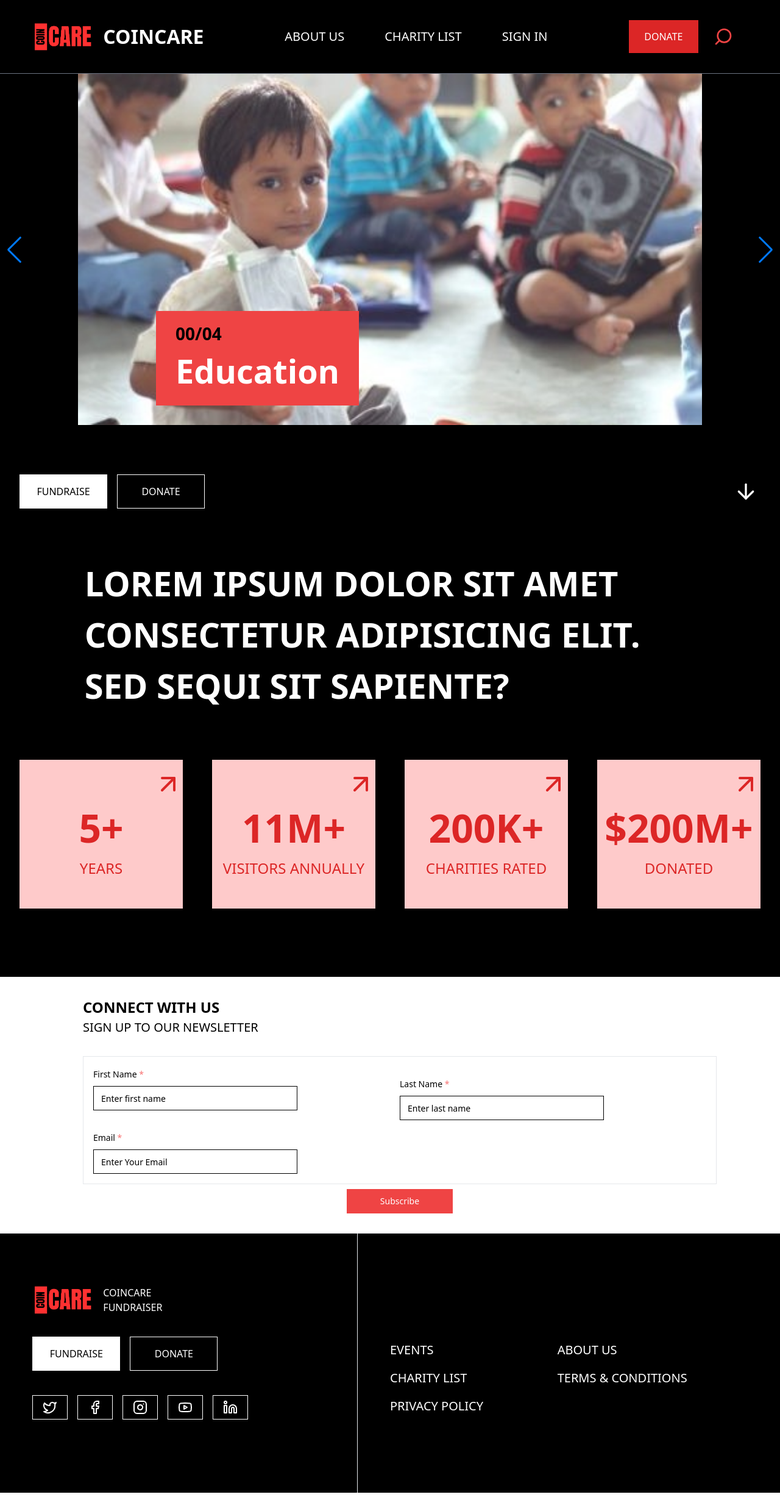
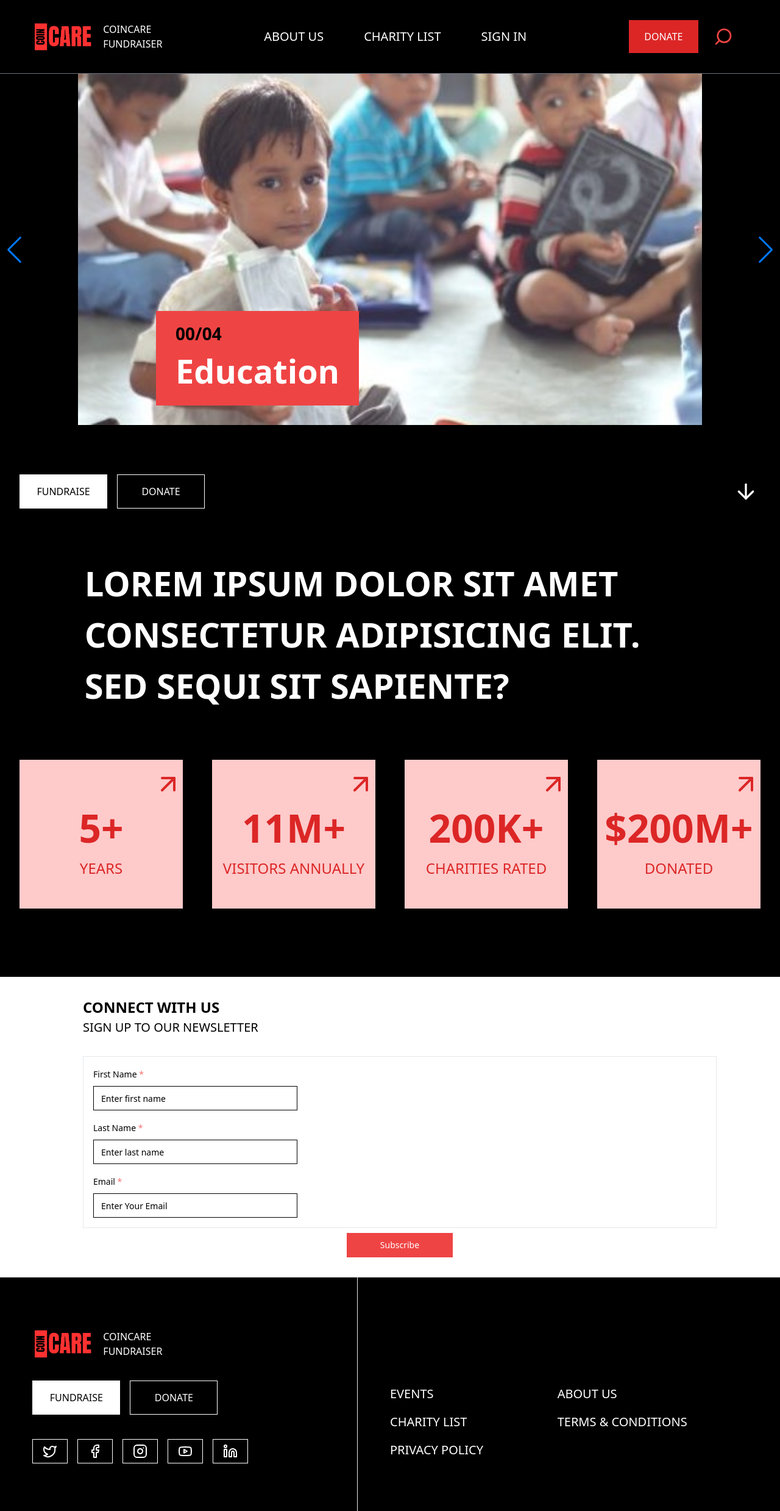
Before and after one commit to Mohit888-R/coinCare, a Next.js app: page / in a window 1280 px wide. Shown: the top 2478 px of the page at 61% size. Before the commit the page ends 2448 px from the top, so only its background shows below. Built offline with nearby package versions, Linux system fonts and the light colour scheme.

Commit message:
style " connectForm for newsletter" git

```diff
--- a/src/components/Footer/ConnectForm.tsx
+++ b/src/components/Footer/ConnectForm.tsx
@@ -7,16 +7,18 @@ import { zodResolver } from '@hookform/resolvers/zod'
 import { Button } from '../ui/button'
 
 const formSchema = z.object({
-    username: z.string().min(2, {
+  firstName: z.string().min(2, {
     message: "Username must be at least 3 characters.",
   }),
 })
 
 function ConnectForm() {
   const form = useForm({
-        resolver:zodResolver(formSchema),
-        defaultValues : {
-            username : ''
+    resolver: zodResolver(formSchema),
+    defaultValues: {
+      firstName: '',
+      lastName: '',
+      email: ''
     }
   });
 
@@ -27,34 +29,34 @@ function ConnectForm() {
         <div className='uppercase text-[20px] font-light mb-8'>Sign up to our Newsletter</div>
         <Form {...form}>
           <form className=''>
-                <div className='grid grid-cols-2 space-y-4 border p-4 mb-2 '>
-            <FormField name='username' render={({field})=>(
+            <div className=' space-y-4 border p-4 mb-2 '>
+              <FormField name='firstName' render={({ field }) => (
                 <FormItem>
                   <FormLabel>First Name <span className='text-red-400'>*</span></FormLabel>
                   <FormControl>
-                  <Input placeholder="Enter first name" className='placeholder-gray-500 placeholder-opacity-75 w-8/12' required  {...field} />
+                    <Input placeholder="Enter first name" className='placeholder-gray-500  placeholder-opacity-75 w-4/12' required  {...field} />
                   </FormControl>
                 </FormItem>
 
-            )}/>
-            <FormField name='username' render={({field})=>(
-                <FormItem>
+              )} />
+              <FormField name='lastName'  render={({ field }) => (
+                <FormItem >
                   <FormLabel>Last Name <span className='text-red-400'>*</span></FormLabel>
                   <FormControl>
-                  <Input placeholder="Enter last name" className='placeholder-gray-500 placeholder-opacity-75 w-8/12' required  {...field} />
+                    <Input placeholder="Enter last name" className='placeholder-gray-500  placeholder-opacity-75 w-4/12' required  {...field} />
                   </FormControl>
                 </FormItem>
 
-            )}/>
-            <FormField name='username' render={({field})=>(
+              )} />
+              <FormField name='email' render={({ field }) => (
                 <FormItem>
                   <FormLabel>Email <span className='text-red-400'>*</span></FormLabel>
                   <FormControl>
-                  <Input placeholder="Enter Your Email" className='placeholder-gray-500 placeholder-opacity-75 w-8/12' required  {...field} />
+                    <Input placeholder="Enter Your Email" className='placeholder-gray-500  placeholder-opacity-75 w-4/12' required  {...field} />
                   </FormControl>
                 </FormItem>
 
-            )}/>
+              )} />
             </div>
 
             <Button type='submit' variant={'secondary'} className=' bg-red-500 hover:bg-red-400 text-white  w-30 mt-4 flex m-auto w-2/12 '>Subscribe</Button>
--- a/src/components/Navbar/index.tsx
+++ b/src/components/Navbar/index.tsx
@@ -15,7 +15,10 @@ const Navbar = () => {
             <div className="flex items-center justify-between w-11/12 m-auto">
                 <div className="flex items-center gap-4 py-8">
                     <Image src="/assets/coincare_logo.png" width={100} height={100} alt="coincare_logo" />
-                    <span className="text-[2em]  font-bold select-none uppercase ">CoinCare</span>
+                    <div className='flex flex-col text-white'>
+                        <span className="text-[1em]  font-normal select-none uppercase "> CoinCare</span>
+                        <span className="text-[1em]  font-normal select-none uppercase "> Fundraiser</span>
+                    </div>
                 </div>
 
                 {/* <SearchBar /> */}
```
Lines whose indentation alone changed are shown as unchanged.
